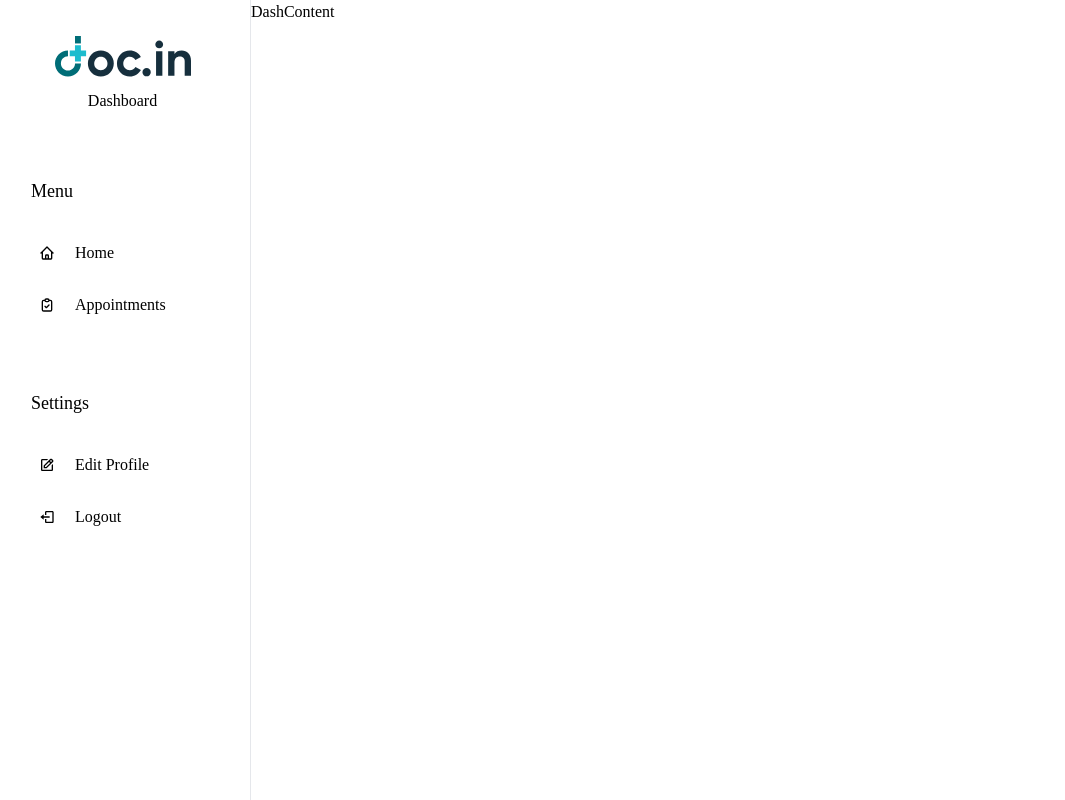
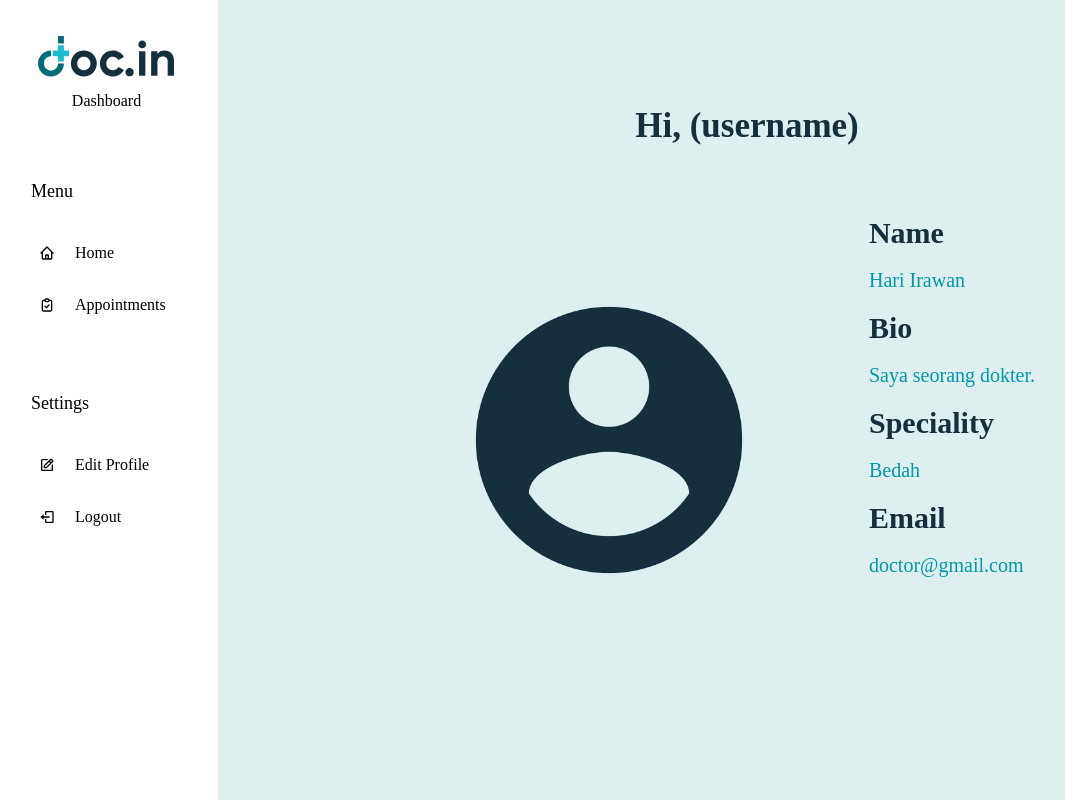
Before and after one commit to Fatinabimanyu/docin-react18, a React (Create React App) app: page /doctor-dashboard in a window 1280 px wide. Shown: the whole page, without its empty margins (5-1070 px from the left). Built offline with nearby package versions, Linux system fonts and the light colour scheme.

Commit message:
feat(dashboard): add dashboard content component

```diff
--- a/src/components/DashContent.jsx
+++ b/src/components/DashContent.jsx
@@ -1,9 +1,27 @@
 import React from "react";
+import HeroImg from "../assets/images/profile-logo.png";
 
 export default function DashContent() {
   return (
-    <section className="flex-1">
-      <div>DashContent</div>
+    <section className="w-full bg-hijau-muda h-[100vh] flex justify-center ">
+      <div className="absolute flex-col text-center font-bold text-[20px] mt-[100px] xl:text-[35px] text-hitam xl:mb-[10px]">Hi, (username)</div>
+      <div className="items-center flex flex-row"></div>
+        <img src={HeroImg} className="w-80 h-80 object-cover rounded-full mr-[90px] mt-[280px]" alt="" />
+            <div className="h-[100vh] flex items-center justify-center ">
+              <form className="flex-col flex px-[10px] w-[300px] py-[10px] xl:w-auto xl:px-[10px] xl:py-[45px] rounded-[18px]">
+                  <div className="xl:gap-x-5 flex-col xl:flex-row flex">
+                  </div>
+                    <div className="font-bold text-[30px] text-hitam mb-[10px]">Name</div>
+                      <p className="mb-[10px] text-hijau text-[20px]">Hari Irawan</p>
+                    <div className="font-bold text-[30px] text-hitam mb-[10px]">Bio</div>
+                      <p className="mb-[10px] text-hijau text-[20px]">Saya seorang dokter.</p>
+                    <div className="font-bold text-[30px] text-hitam mb-[10px]">Speciality</div>
+                      <p className="mb-[10px] text-hijau text-[20px]">Bedah</p>
+                    <div className="font-bold text-[30px] text-hitam mb-[10px]">Email</div>
+                      <p className="mb-[10px] text-hijau text-[20px]">doctor@gmail.com</p>
+
+              </form>
+      </div>
     </section>
   );
 }
```
Also changed, not shown: src/assets/images/profile-logo.png (added), 1 other file (tests, documents, lock files or other folders).
